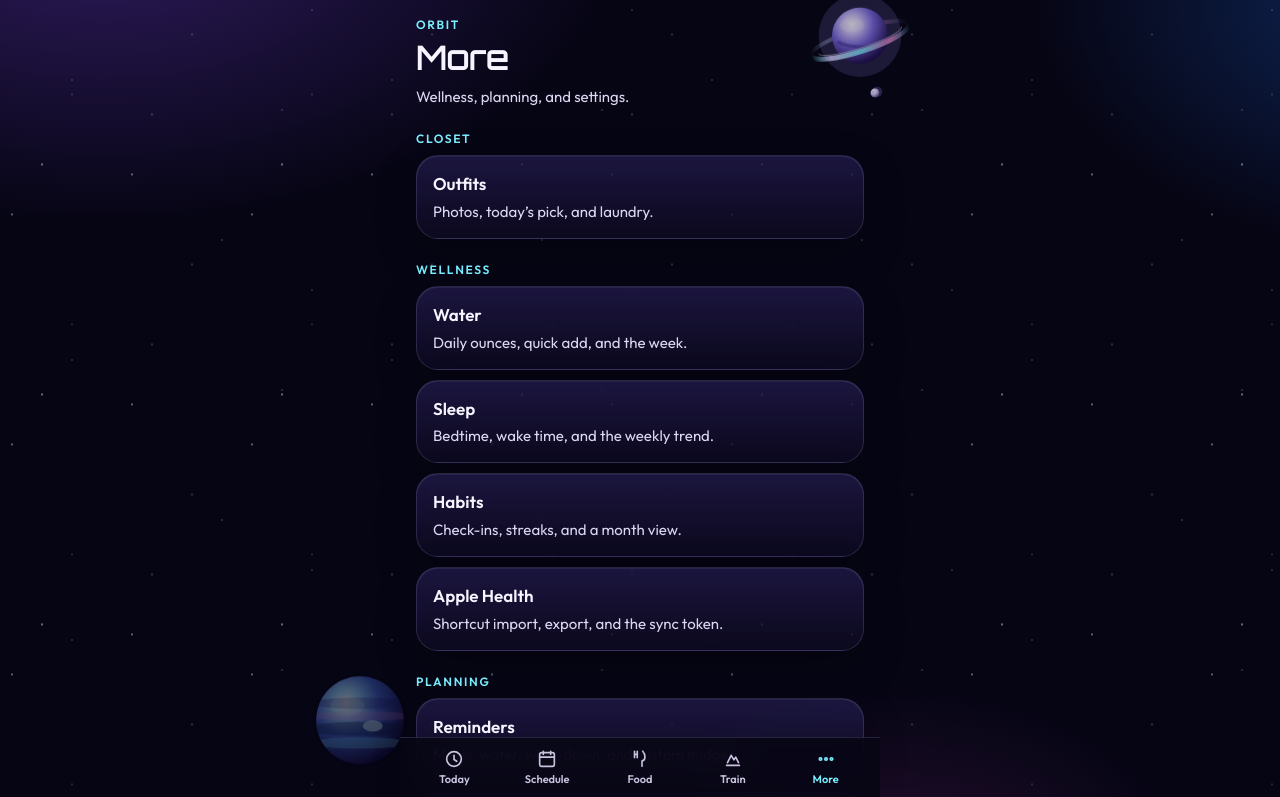
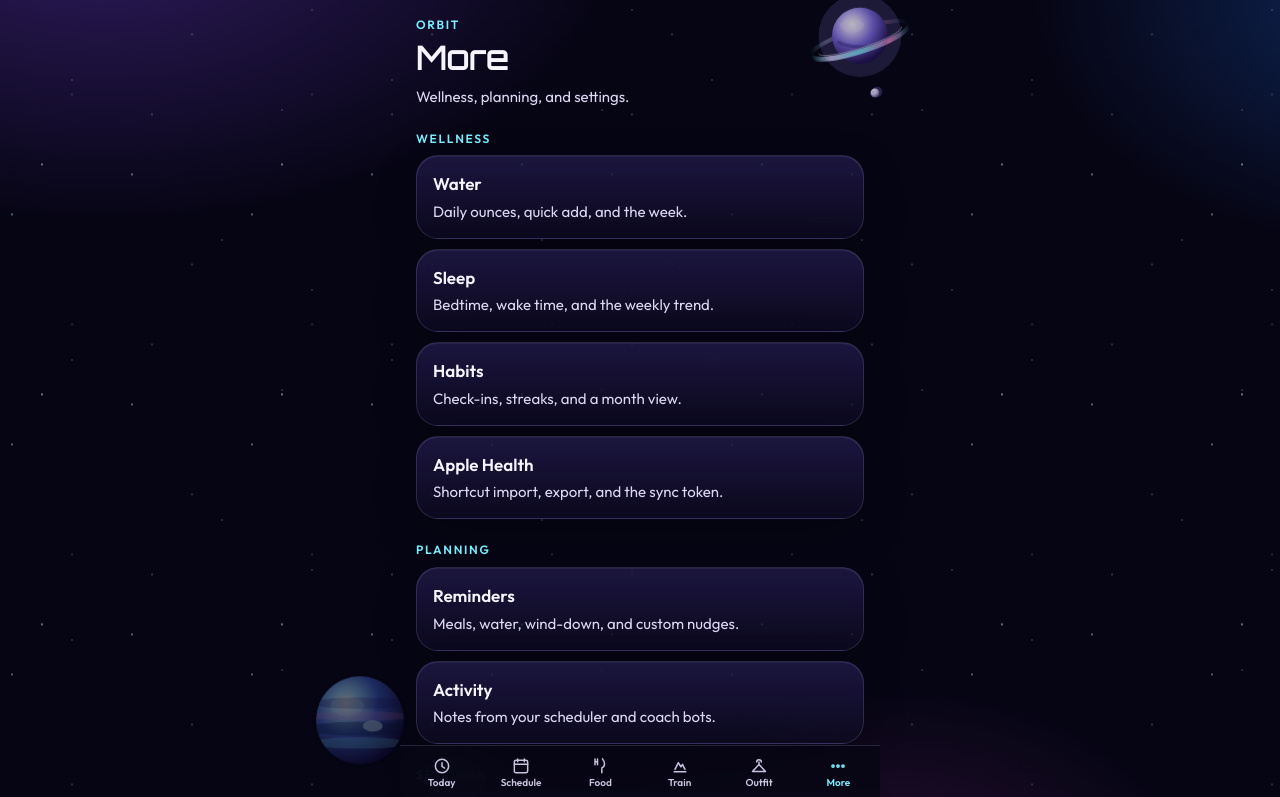
Before and after one commit to robert3cannon/space-life-app, a Next.js app: page /more in a window 1280 px wide. Shown: the top 797 px of the page. Built offline with nearby package versions, Linux system fonts and the light colour scheme.

Commit message:
Put Outfit on the bottom tab bar.
The hanger tab sits between Train and More, and the Closet link leaves the More menu.

Co-authored-by: Robert Cannon <robert3cannon@users.noreply.github.com>

```diff
--- a/app/globals.css
+++ b/app/globals.css
@@ -388,8 +388,8 @@ a.chip { color: var(--text); text-decoration: none; }
   transform: translateX(-50%);
   width: min(100%, 480px);
   display: grid;
-  grid-template-columns: repeat(5, 1fr);
-  padding: 6px 8px calc(8px + env(safe-area-inset-bottom));
+  grid-template-columns: repeat(6, minmax(0, 1fr));
+  padding: 4px 2px calc(6px + env(safe-area-inset-bottom));
   background: rgba(7, 6, 20, 0.86);
   backdrop-filter: blur(18px);
   border-top: 1px solid var(--line);
@@ -398,16 +398,19 @@ a.chip { color: var(--text); text-decoration: none; }
   display: flex;
   flex-direction: column;
   align-items: center;
-  gap: 2px;
-  min-height: 48px;
+  gap: 1px;
+  min-height: 44px;
+  min-width: 0;
   justify-content: center;
   color: #c9c2de;
-  font-size: 11px;
+  font-size: 10px;
   font-weight: 600;
   letter-spacing: 0;
+  line-height: 1.1;
+  white-space: nowrap;
 }
 .tabbar a.on { color: var(--cyan); }
-.tabbar svg { width: 22px; height: 22px; }
+.tabbar svg { width: 20px; height: 20px; flex: none; }
 
 .fab, .btn, .btn-ghost, .btn-danger {
   border: 0;
--- a/components/more-view.tsx
+++ b/components/more-view.tsx
@@ -4,12 +4,6 @@ import Link from "next/link";
 import { PageTitle } from "./ui";
 
 const groups = [
-  {
-    title: "Closet",
-    links: [
-      { href: "/outfits", title: "Outfits", copy: "Photos, today’s pick, and laundry." },
-    ],
-  },
   {
     title: "Wellness",
     links: [
--- a/components/shell.tsx
+++ b/components/shell.tsx
@@ -9,13 +9,14 @@ const tabs = [
   { href: "/schedule", label: "Schedule", icon: PlanIcon },
   { href: "/food", label: "Food", icon: FoodIcon },
   { href: "/workouts", label: "Train", icon: TrainIcon },
+  { href: "/outfits", label: "Outfit", icon: OutfitIcon },
   { href: "/more", label: "More", icon: MoreIcon },
 ];
 
 function isOn(pathname: string, href: string) {
   if (href === "/") return pathname === "/";
   if (href === "/more") {
-    return ["/more", "/reminders", "/activity", "/settings", "/water", "/sleep", "/habits", "/outfits"].some((path) => pathname.startsWith(path));
+    return ["/more", "/reminders", "/activity", "/settings", "/water", "/sleep", "/habits"].some((path) => pathname.startsWith(path));
   }
   if (href === "/workouts") {
     return pathname.startsWith("/workouts") || pathname.startsWith("/exercises") || pathname.startsWith("/circuits") || pathname.startsWith("/sessions");
@@ -85,6 +86,15 @@ function TrainIcon() {
     </svg>
   );
 }
+function OutfitIcon() {
+  return (
+    <svg viewBox="0 0 24 24" fill="none" stroke="currentColor" strokeWidth="1.8">
+      <path d="M9.2 7.2a2.8 2.8 0 0 1 5.6 0" strokeLinecap="round" />
+      <path d="M12 7.2v2.1" strokeLinecap="round" />
+      <path d="M4.2 18.5 12 10.2l7.8 8.3H4.2Z" strokeLinejoin="round" />
+    </svg>
+  );
+}
 function MoreIcon() {
   return (
     <svg viewBox="0 0 24 24" fill="none" stroke="currentColor" strokeWidth="1.8">
```
Also changed, not shown: 1 other file (tests, documents, lock files or other folders).
